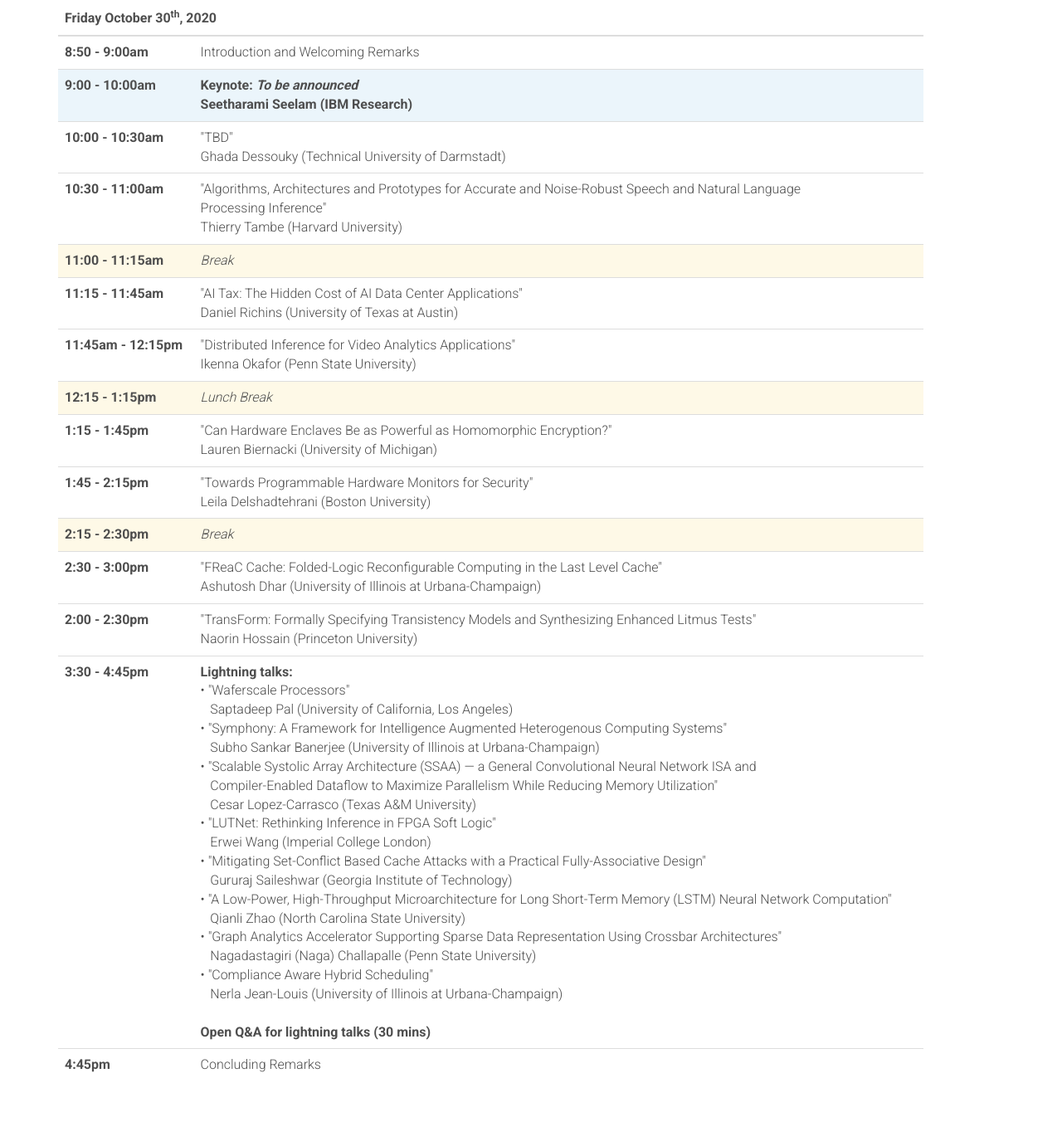
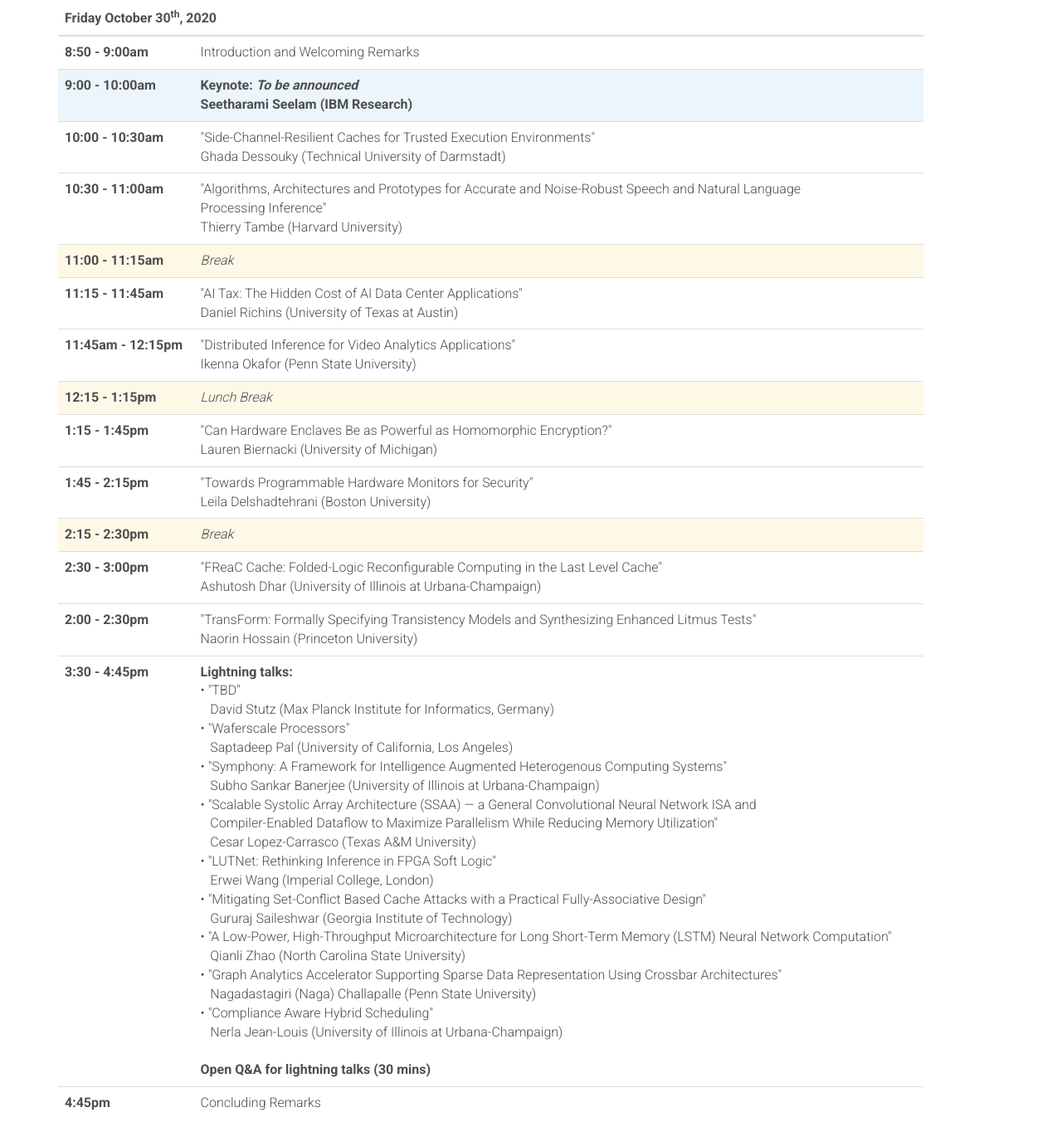
Before and after one commit to augustojv/foca-workshop-2020, a website: page index.html in a window 1280 px wide. Shown: the part 3332-4684 px from the top of the page at 83% size. Drawn offline with Linux system fonts and the light colour scheme; files whose address does not match are found by name.

Commit message:
Program updated

```diff
--- a/index.html
+++ b/index.html
@@ -212,7 +212,7 @@
                 <div class="col-md-3">
                     <div class="speaker">
                         <figure>
-                            <img alt="" class="img-responsive center-block" src="assets/images/speakers/placeholder.png">
+                            <img alt="" class="img-responsive center-block" src="assets/images/speakers/Ghada_Dessouky.png">
                         </figure>
 
                         <h4>Ghada Dessouky</h4>
@@ -325,8 +325,21 @@
                         </tr>
                         <tr>
                           <th scope="row">10:00 - 10:30am</th>
-                          <td>
-						  	  "TBD"<br>
+                          <td data-toggle="popover" data-placement="top" data-container="body" data-content="
+						  Modern multi-core processors suffer from an inherent performance-security conflict with respect to their continuously evolving performance optimizations. One
+						  prominent example is how they share cache resources for maximum cache utilization and performance gains. This leave the cache vulnerable to side-channel
+						  attacks, where inherent timing differences in shared cache behavior are exploited to infer information on the victim’s execution patterns, ultimately leaking
+						  private information such as a secret key. The root causes for these attacks is mutually distrusting processes sharing the cache entries and accessing them in
+						  a deterministic and consistent set-associative manner. While various defenses against cache side-channel attacks have been proposed, they continue to suffer
+						  from serious shortcomings. More importantly, they rigidly assume that side-channel-resilient caches are required for the entire execution workload and do not
+						  allow the possibility to selectively enable the mitigation only for the security-critical portion of the workload.<br>
+						  In this talk, we discuss our insights on such attacks, and the need for a new hardware design paradigm that considers customizable security as a design
+						  metric, and not an afterthought. We present a mechanism for a flexible and soft partitioning of set-associative caches and propose hybrid cache architectures
+						  that can be configured to selectively apply side-channel-resilient cache behavior only for isolated execution domains, while providing the non-isolated
+						  execution with conventional cache behavior, capacity and performance.  We show how this can be achieved with minimal performance and area overheads, while
+						  effectively mitigating typical access-based and contention-based cache attacks.
+						  ">
+						  	  "Side-Channel-Resilient Caches for Trusted Execution Environments"<br>
                               Ghada Dessouky (Technical University of Darmstadt)
 						  </td>
                         </tr>
@@ -470,6 +483,8 @@
                         <tr>
                           <th scope="row">3:30 - 4:45pm</th>
                           <td><strong>Lightning talks:</strong><br>
+                              &bull; "TBD"<br>
+							  &nbsp;&nbsp; David Stutz (Max Planck Institute for Informatics, Germany)<br>
                               &bull; "Waferscale Processors"<br>
 							  &nbsp;&nbsp; Saptadeep Pal (University of California, Los Angeles)<br>
 							  &bull; "Symphony: A Framework for Intelligence Augmented Heterogenous Computing Systems"<br>
@@ -478,7 +493,7 @@
 							  &nbsp;&nbsp; Compiler-Enabled Dataflow to Maximize Parallelism While Reducing Memory Utilization"<br>
 							  &nbsp;&nbsp; Cesar Lopez-Carrasco (Texas A&M University)<br>
 							  &bull; "LUTNet: Rethinking Inference in FPGA Soft Logic"<br>
-							  &nbsp;&nbsp; Erwei Wang (Imperial College London)<br>
+							  &nbsp;&nbsp; Erwei Wang (Imperial College, London)<br>
 							  &bull; "Mitigating Set-Conflict Based Cache Attacks with a Practical Fully-Associative Design"<br>
 							  &nbsp;&nbsp; Gururaj Saileshwar (Georgia Institute of Technology)<br>
 							  &bull; "A Low-Power, High-Throughput Microarchitecture for Long Short-Term Memory (LSTM) Neural Network Computation"<br>
```
Also changed, not shown: assets/images/speakers/Ghada_Dessouky.png (added), 4 other files.
